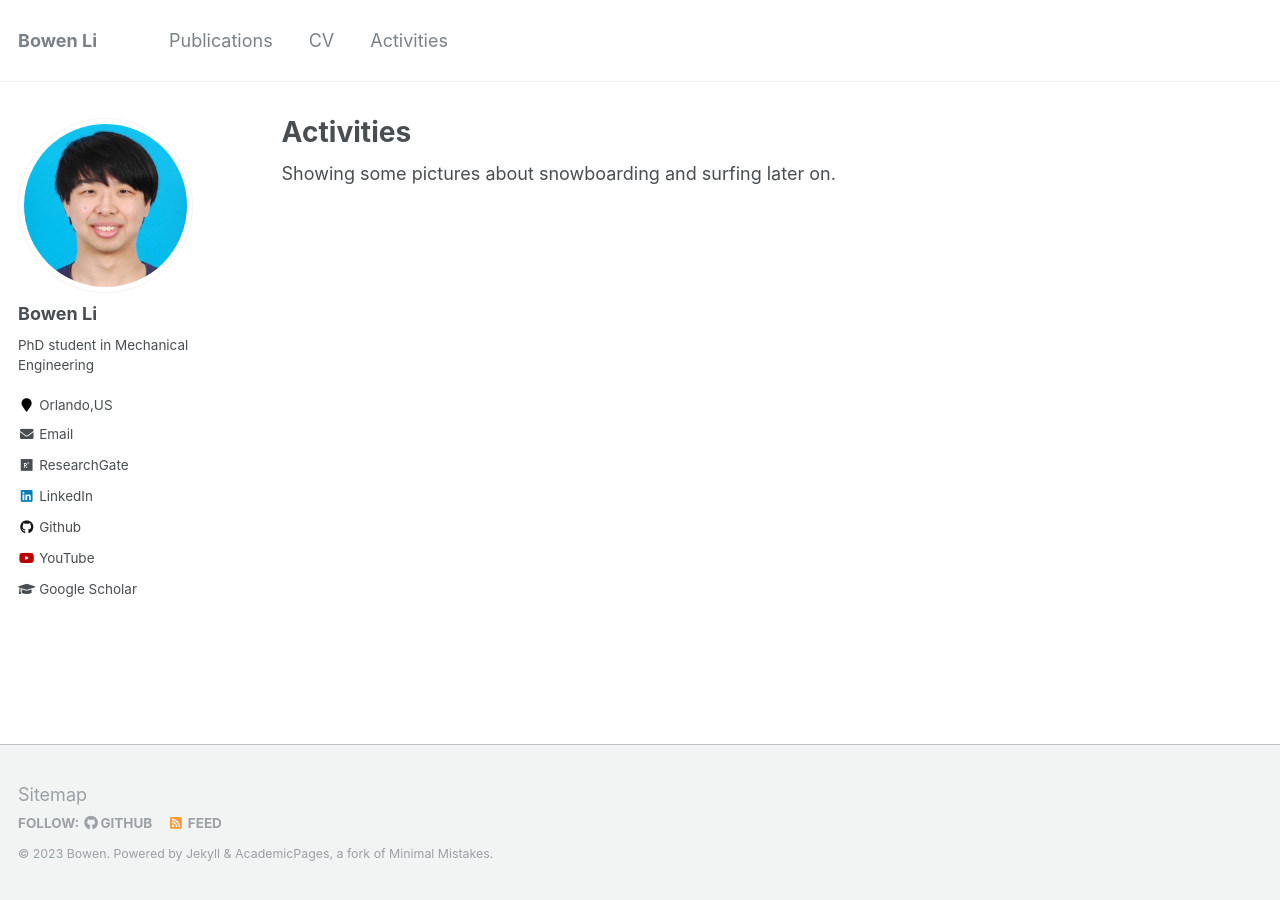
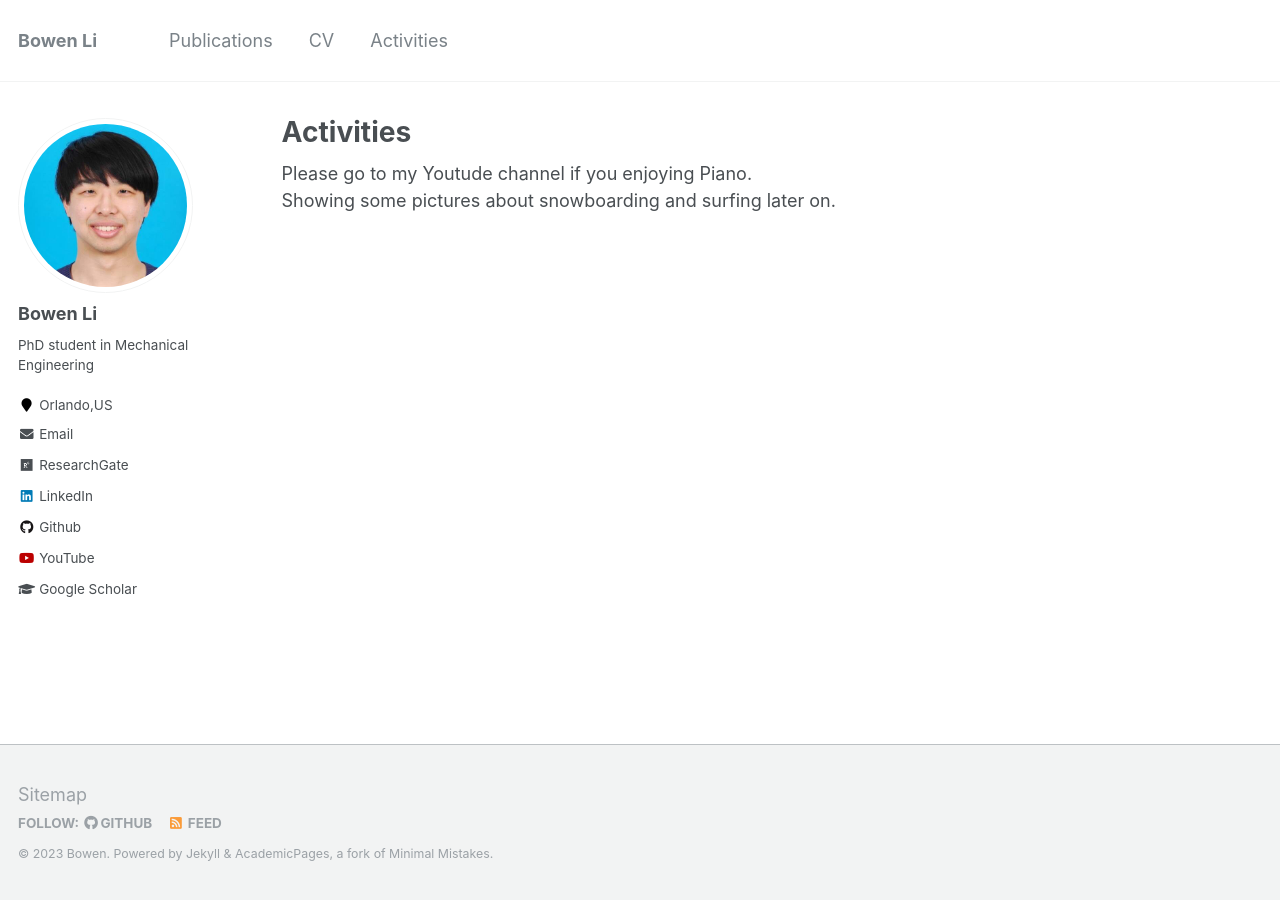
Before and after one commit to BowenL1/BowenL1.github.io, a Jekyll site: the page built from _pages/non-menu-page.md, in a window 1280 px wide. Built offline with Jekyll 4.4.1, drawn with Linux system fonts in a browser that asks for light colours.

Commit message:
Update non-menu-page.md

```diff
--- a/_pages/non-menu-page.md
+++ b/_pages/non-menu-page.md
@@ -8,4 +8,5 @@ redirect_from:
   - "/nmp.html"
 ---
 
+Please go to my Youtude channel if you enjoying Piano.<br>
 Showing some pictures about snowboarding and surfing later on.
```
